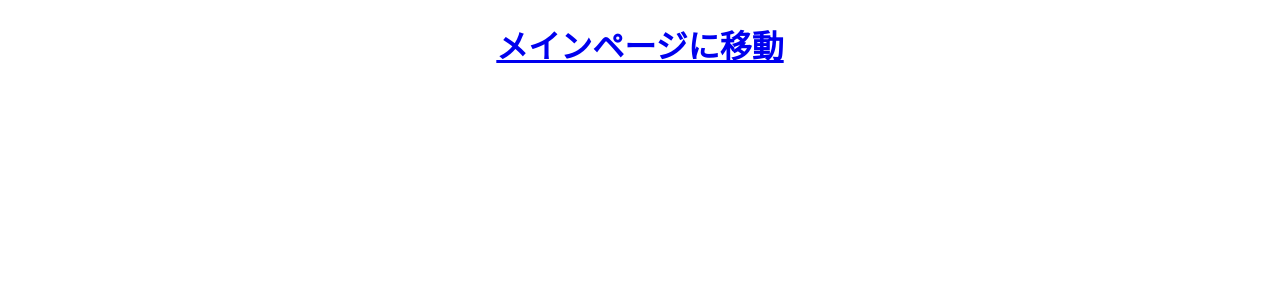
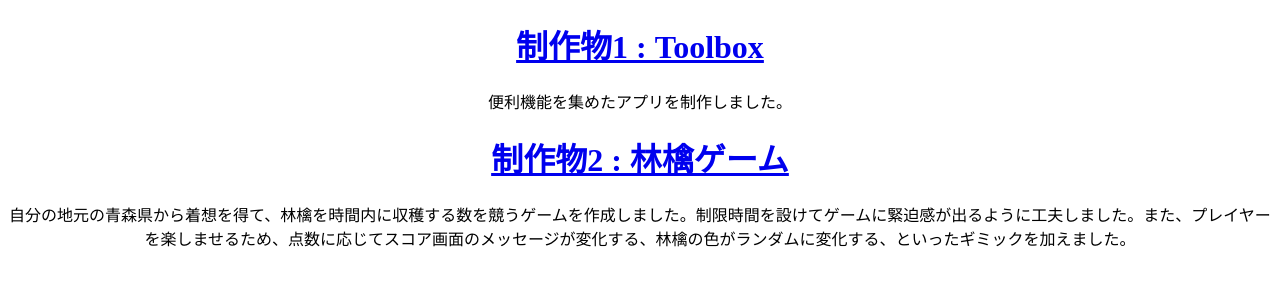
Before and after one commit to nissy0903/Entrance-site, a React (Vite) app: page / in a window 1280 px wide. Shown: the top 300 px of the page. Built offline with nearby package versions, Linux system fonts and the light colour scheme.

Commit message:
add description

```diff
--- a/src/App.tsx
+++ b/src/App.tsx
@@ -4,7 +4,10 @@
 const App = () => {
   return (
    <div className="main-contents">
-    <Link to="https://main-site-nissy.netlify.app"><h1>メインページに移動</h1></Link>
+    <Link to="https://main-site-nissy.netlify.app"><h1>制作物1 : Toolbox</h1></Link>
+    <p>便利機能を集めたアプリを制作しました。</p>
+    <Link to="https://dynamic-pie-0fcaad.netlify.app/"><h1>制作物2 : 林檎ゲーム</h1></Link>
+    <p> 自分の地元の青森県から着想を得て、林檎を時間内に収穫する数を競うゲームを作成しました。制限時間を設けてゲームに緊迫感が出るように工夫しました。また、プレイヤーを楽しませるため、点数に応じてスコア画面のメッセージが変化する、林檎の色がランダムに変化する、といったギミックを加えました。</p>
    </div>
   )
 }
```
